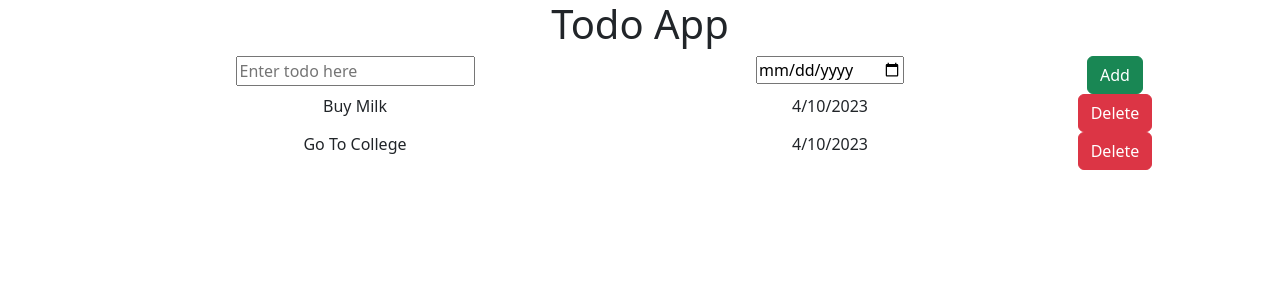
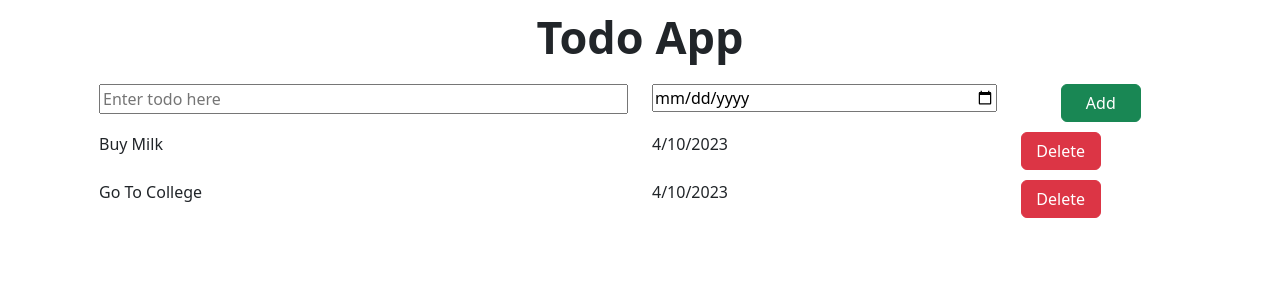
Before and after one commit to Deepanshi1523/TaskTracer, a React (Vite) app: page / in a window 1280 px wide. Shown: the top 300 px of the page. Built offline with nearby package versions, Linux system fonts and the light colour scheme.

Commit message:
added styling

```diff
--- /dev/null
+++ b/src/App.css
@@ -0,0 +1,22 @@
+h1{
+  font-weight: 700;
+  font-size: 45px;
+  margin: 10px;
+  margin-bottom: 20px;
+}
+
+input{
+  width: 100%;
+}
+
+.items-container{
+  text-align: left;
+}
+
+.kg-button{
+  min-width: 80px;
+}
+
+.kg-row{
+  margin: 10px 5px;
+}
--- a/src/App.jsx
+++ b/src/App.jsx
@@ -1,15 +1,18 @@
-import AddTodo from "./components/AddTodo"
-import AppName from "./components/AppName"
-import TodoItem1 from "./components/TodoItem1"
-import TodoItem2 from "./components/TodoItem2"
+import AddTodo from "./components/AddTodo";
+import AppName from "./components/AppName";
+import TodoItem1 from "./components/TodoItem1";
+import TodoItem2 from "./components/TodoItem2";
+import "./App.css";
 
 
 function App() {
-  return <center>
+  return <center className="todo-container">
     <AppName/>
     <AddTodo/>
-    <TodoItem1/>
-    <TodoItem2/>
+    <div className="items-container">
+      <TodoItem1/>
+      <TodoItem2/>
+    </div>
   </center>
 }
 
--- a/src/components/AddTodo.jsx
+++ b/src/components/AddTodo.jsx
@@ -1,7 +1,7 @@
 function AddTodo(){
   return (
-    <div class="container text-center">
-      <div class="row">
+    <div class="container">
+      <div class="row kg-row">
         <div class="col-6">
           <input type="text" placeholder="Enter todo here"/>
         </div>
@@ -9,7 +9,7 @@
           <input type="date"/>
         </div>
         <div class="col-2">
-          <button type="button" class="btn btn-success">Add</button>
+          <button type="button" class="btn btn-success kg-button">Add</button>
         </div>
       </div>
     </div>
--- a/src/components/TodoItem1.jsx
+++ b/src/components/TodoItem1.jsx
@@ -2,12 +2,12 @@
   let todoName='Buy Milk';
   let todoDate='4/10/2023'
   return (
-    <div class="container text-cnter">
-      <div class="row">
+    <div class="container">
+      <div class="row kg-row">
         <div class="col-6">{todoName}</div>
         <div class="col-4">{todoDate}</div>
         <div class="col-2">
-          <button type="button" class="btn btn-danger">Delete</button>
+          <button type="button" class="btn btn-danger kg-button">Delete</button>
         </div>
       </div>
     </div>
--- a/src/components/TodoItem2.jsx
+++ b/src/components/TodoItem2.jsx
@@ -2,12 +2,12 @@
   let todoName='Go To College';
   let todoDate='4/10/2023'
   return (
-    <div class="container text-cnter">
-      <div class="row">
+    <div class="container">
+      <div class="row kg-row">
         <div class="col-6">{todoName}</div>
         <div class="col-4">{todoDate}</div>
         <div class="col-2">
-          <button type="button" class="btn btn-danger">Delete</button>
+          <button type="button" class="btn btn-danger kg-button">Delete</button>
         </div>
       </div>
     </div>
```
Also changed, not shown: src/main.jsx (+4 -4 lines).
